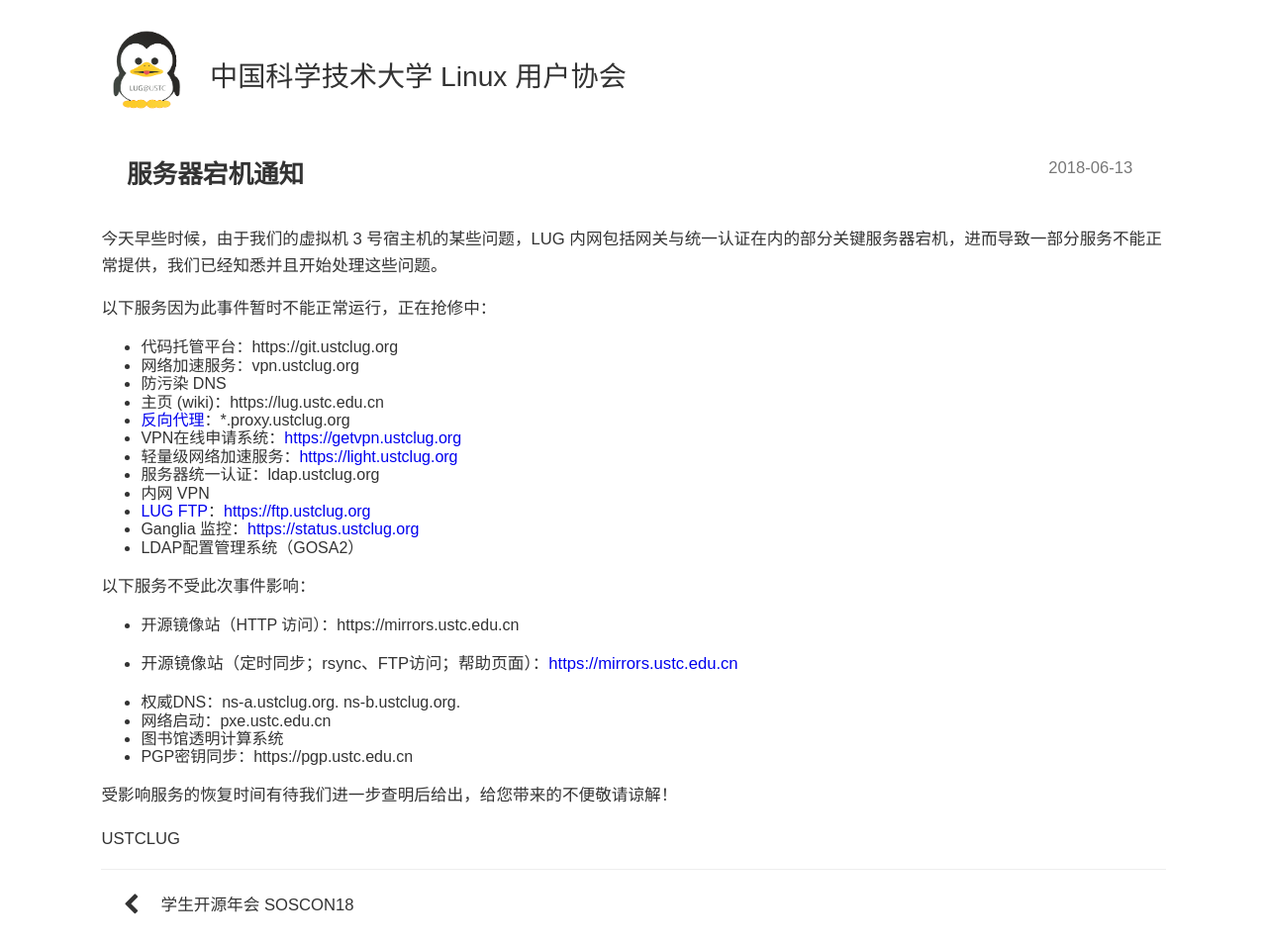
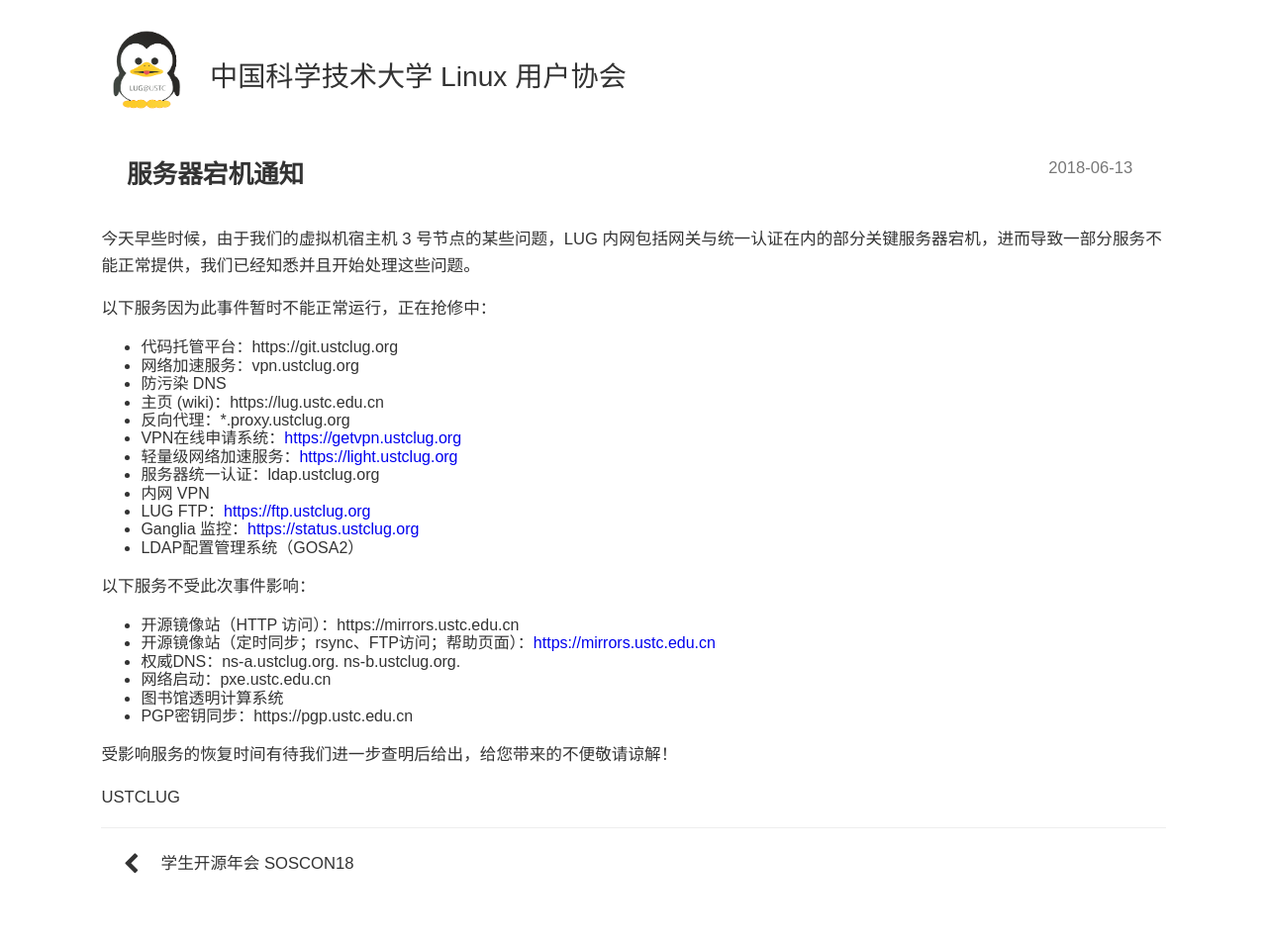
Before and after one commit to ustclug/news, a Jekyll site: the page built from _posts/2018-06-14-server-down.md, in a window 1280 px wide. Shown: the whole page at 99% size. Built offline with Jekyll 4.4.1, drawn with Linux system fonts in a browser that asks for light colours; after the commit the page ends 914 px from its top, so only the background shows below that; some of the changed lines change nothing that is shown.

Commit message:
fix style

```diff
--- a/_posts/2018-06-14-server-down.md
+++ b/_posts/2018-06-14-server-down.md
@@ -9,7 +9,7 @@
 tags: []
 ---
 
-今天早些时候，由于我们的虚拟机 3 号宿主机的某些问题，LUG 内网包括网关与统一认证在内的部分关键服务器宕机，进而导致一部分服务不能正常提供，我们已经知悉并且开始处理这些问题。
+今天早些时候，由于我们的虚拟机宿主机 3 号节点的某些问题，LUG 内网包括网关与统一认证在内的部分关键服务器宕机，进而导致一部分服务不能正常提供，我们已经知悉并且开始处理这些问题。
 
 
 
@@ -19,12 +19,12 @@
 - 网络加速服务：vpn.ustclug.org
 - 防污染 DNS
 - 主页 (wiki)：https://lug.ustc.edu.cn
-- [反向代理](https://lug.ustc.edu.cn/wiki/lug/services/revproxy)：*.proxy.ustclug.org
+- 反向代理：*.proxy.ustclug.org
 - VPN在线申请系统：[https://getvpn.ustclug.org](https://getvpn.ustclug.org/)
 - 轻量级网络加速服务：[https://light.ustclug.org](https://light.ustclug.org/)
 - 服务器统一认证：ldap.ustclug.org
 - 内网 VPN
-- [LUG FTP](https://lug.ustc.edu.cn/wiki/lug/services/ftp)：[https://ftp.ustclug.org](https://ftp.ustclug.org/)
+- LUG FTP：[https://ftp.ustclug.org](https://ftp.ustclug.org/)
 - Ganglia 监控：[https://status.ustclug.org](https://status.ustclug.org/)
 - LDAP配置管理系统（GOSA2）
 
@@ -34,7 +34,6 @@
 
 - 开源镜像站（HTTP 访问）：https://mirrors.ustc.edu.cn
 - 开源镜像站（定时同步；rsync、FTP访问；帮助页面）：[https://mirrors.ustc.edu.cn](https://mirrors.ustc.edu.cn/)
-
 - 权威DNS：ns-a.ustclug.org. ns-b.ustclug.org.
 - 网络启动：pxe.ustc.edu.cn
 - 图书馆透明计算系统
```
